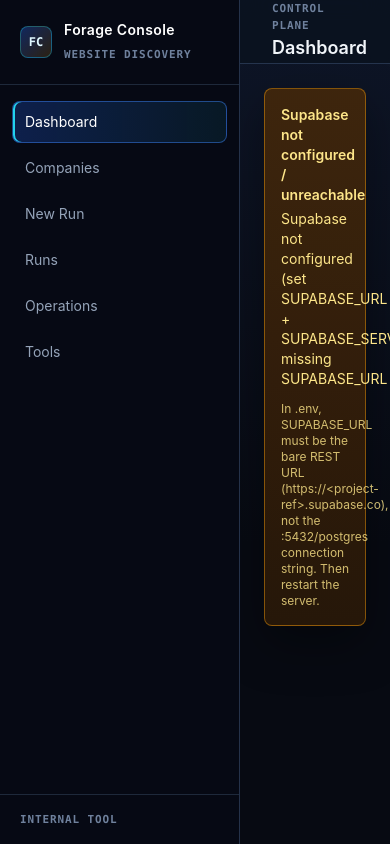
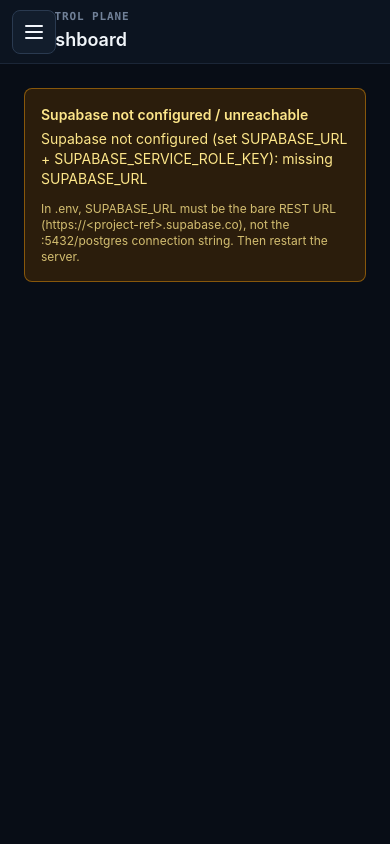
Before and after one commit to UY24/single_ra_firmo, a FastAPI app: page /app in a window 390 px wide. Run offline with FastAPI, Linux system fonts and the light colour scheme; parts of the project's set-up code (start-up, migrations or seed data) failed here and were passed over; some libraries are stand-ins or nearby versions.

Commit message:
feat: add responsive Midnight Ledger shell

```diff
--- a/backend/app/static/css/app.css
+++ b/backend/app/static/css/app.css
@@ -2,24 +2,28 @@
 
 :root {
   color-scheme: dark;
-  --bg: #070a12;
-  --bg-elevated: #0b1220;
-  --panel: #0f172a;
-  --panel-strong: #111c31;
-  --panel-soft: #111827;
-  --border: #223047;
-  --border-strong: #31435f;
-  --text: #eef4ff;
-  --muted: #9fb0ca;
-  --subtle: #6f819d;
-  --blue: #3b82f6;
-  --blue-strong: #2563eb;
-  --cyan: #22d3ee;
-  --amber: #f59e0b;
-  --green: #34d399;
-  --red: #f87171;
-  --shadow: 0 18px 48px rgba(0, 0, 0, 0.35);
-  --ring: 0 0 0 3px rgba(34, 211, 238, 0.22);
+  --bg: #080d16;
+  --bg-elevated: #0c1420;
+  --sidebar: #0b111c;
+  --panel: #0f1724;
+  --panel-strong: #121d2c;
+  --panel-soft: #0c1420;
+  --border: #1b2637;
+  --border-strong: #2a3a50;
+  --text: #f3f7fd;
+  --muted: #a6b3c6;
+  --subtle: #718198;
+  --accent: #65d6ad;
+  --accent-strong: #4cc697;
+  --accent-soft: #10251f;
+  --blue: #60a5fa;
+  --blue-strong: #3b82f6;
+  --cyan: #67e8f9;
+  --amber: #fbbf24;
+  --green: var(--accent);
+  --red: #fb7185;
+  --shadow: 0 16px 40px rgba(0, 0, 0, 0.3);
+  --ring: 0 0 0 3px rgba(101, 214, 173, 0.25);
 }
 
 * {
@@ -29,9 +33,7 @@
 
 body {
   min-height: 100vh;
-  background:
-    linear-gradient(180deg, rgba(15, 23, 42, 0.92), rgba(7, 10, 18, 1) 34rem),
-    var(--bg) !important;
+  background: var(--bg) !important;
   color: var(--text) !important;
   font-family: Inter, ui-sans-serif, system-ui, -apple-system, BlinkMacSystemFont, "Segoe UI", sans-serif;
   letter-spacing: 0;
@@ -75,12 +78,12 @@ select:focus-visible {
 
 /* Shell */
 .app-shell {
-  background: transparent;
+  background: var(--bg);
 }
 
 .app-sidebar {
-  background: #060914;
-  border-right: 1px solid rgba(49, 67, 95, 0.72);
+  background: var(--sidebar);
+  border-right: 1px solid var(--border);
 }
 
 .brand-mark {
@@ -89,38 +92,52 @@ select:focus-visible {
   width: 2rem;
   align-items: center;
   justify-content: center;
-  border: 1px solid rgba(34, 211, 238, 0.34);
+  border: 1px solid rgba(101, 214, 173, 0.4);
   border-radius: 0.5rem;
-  background: linear-gradient(135deg, rgba(37, 99, 235, 0.34), rgba(245, 158, 11, 0.16));
-  color: #dff7ff;
+  background: var(--accent-soft);
+  color: var(--accent);
   font-family: ui-monospace, SFMono-Regular, Menlo, Monaco, Consolas, monospace;
   font-size: 0.75rem;
   font-weight: 700;
 }
 
 .nav-link {
+  display: flex !important;
+  align-items: center;
+  gap: 0.75rem;
   border: 1px solid transparent;
   border-radius: 0.5rem !important;
-  color: #94a3b8;
+  color: var(--muted);
 }
 
 .nav-link:hover {
-  background: rgba(15, 23, 42, 0.96);
-  border-color: rgba(49, 67, 95, 0.86);
-  color: #eef4ff;
+  background: var(--panel-soft);
+  border-color: var(--border);
+  color: var(--text);
 }
 
 .nav-link.active {
-  background: linear-gradient(90deg, rgba(37, 99, 235, 0.26), rgba(34, 211, 238, 0.08));
-  border-color: rgba(59, 130, 246, 0.48);
-  color: #ffffff;
-  box-shadow: inset 2px 0 0 0 var(--cyan);
+  background: var(--accent-soft);
+  border-color: rgba(101, 214, 173, 0.32);
+  color: var(--accent);
+  box-shadow: inset 2px 0 0 var(--accent);
+}
+
+.nav-icon {
+  width: 1.125rem;
+  height: 1.125rem;
+  flex: 0 0 auto;
 }
 
 .app-header {
-  background: rgba(11, 18, 32, 0.9);
-  border-bottom: 1px solid rgba(49, 67, 95, 0.72);
-  backdrop-filter: blur(14px);
+  background: var(--bg-elevated);
+  border-bottom: 1px solid var(--border);
+  padding-inline: 2rem;
+}
+
+.mobile-nav-toggle,
+.sidebar-backdrop {
+  display: none;
 }
 
 .view-kicker {
@@ -145,8 +162,8 @@ select:focus-visible {
 .callout {
   border: 1px solid var(--border);
   border-radius: 0.5rem;
-  background: linear-gradient(180deg, rgba(17, 28, 49, 0.94), rgba(11, 18, 32, 0.94));
-  box-shadow: var(--shadow);
+  background: var(--panel);
+  box-shadow: none;
 }
 
 .panel {
@@ -289,13 +329,13 @@ button:disabled,
 
 .callout-amber {
   border-color: rgba(245, 158, 11, 0.45);
-  background: linear-gradient(180deg, rgba(69, 40, 10, 0.88), rgba(43, 25, 8, 0.88));
+  background: #2b1d0c;
   color: #fde68a;
 }
 
 .callout-red {
   border-color: rgba(248, 113, 113, 0.5);
-  background: linear-gradient(180deg, rgba(69, 10, 10, 0.9), rgba(42, 9, 9, 0.9));
+  background: #2a1014;
   color: #fecaca;
 }
 
@@ -548,7 +687,106 @@ tbody tr:hover {
   }
 }
 
-@media (max-width: 720px) {
+@media (max-width: 767px) {
+  body.nav-open {
+    overflow: hidden;
+  }
+
+  .app-sidebar {
+    position: fixed;
+    inset: 0 auto 0 0;
+    z-index: 50;
+    width: min(17rem, 85vw) !important;
+    visibility: hidden;
+    transform: translateX(-100%);
+    box-shadow: var(--shadow);
+    transition: transform 200ms ease, visibility 0s linear 200ms;
+  }
+
+  .app-sidebar.is-open {
+    visibility: visible;
+    transform: translateX(0);
+    transition-delay: 0s;
+  }
+
+  .mobile-nav-toggle {
+    position: fixed;
+    top: 0.625rem;
+    left: 0.75rem;
+    z-index: 60;
+    display: inline-flex;
+    width: 2.75rem;
+    height: 2.75rem;
+    align-items: center;
+    justify-content: center;
+    border: 1px solid var(--border-strong);
+    border-radius: 0.5rem;
+    background: var(--panel-strong);
+    color: var(--text);
+    transition: left 200ms ease, background-color 180ms ease, border-color 180ms ease, color 180ms ease, box-shadow 180ms ease;
+  }
+
+  .mobile-nav-toggle:hover {
+    border-color: rgba(101, 214, 173, 0.5);
+    color: var(--accent);
+  }
+
+  body.nav-open .mobile-nav-toggle {
+    left: calc(min(17rem, 85vw) - 3.5rem);
+  }
+
+  .mobile-nav-toggle-lines,
+  .mobile-nav-toggle-lines span {
+    display: block;
+  }
+
+  .mobile-nav-toggle-lines {
+    position: relative;
+    width: 1.125rem;
+    height: 0.875rem;
+  }
+
+  .mobile-nav-toggle-lines span {
+    position: absolute;
+    left: 0;
+    width: 100%;
+    height: 1.5px;
+    border-radius: 999px;
+    background: currentColor;
+    transition: transform 180ms ease, opacity 180ms ease, top 180ms ease;
+  }
+
+  .mobile-nav-toggle-lines span:nth-child(1) { top: 0; }
+  .mobile-nav-toggle-lines span:nth-child(2) { top: 0.375rem; }
+  .mobile-nav-toggle-lines span:nth-child(3) { top: 0.75rem; }
+
+  body.nav-open .mobile-nav-toggle-lines span:nth-child(1) {
+    top: 0.375rem;
+    transform: rotate(45deg);
+  }
+
+  body.nav-open .mobile-nav-toggle-lines span:nth-child(2) {
+    opacity: 0;
+  }
+
+  body.nav-open .mobile-nav-toggle-lines span:nth-child(3) {
+    top: 0.375rem;
+    transform: rotate(-45deg);
+  }
+
+  .sidebar-backdrop {
+    position: fixed;
+    inset: 0;
+    z-index: 40;
+    display: block;
+    background: rgba(2, 6, 12, 0.72);
+  }
+
+  .app-header {
+    padding-right: 1rem;
+    padding-left: 4.5rem;
+  }
+
   .content-wrap {
     max-width: none;
   }
--- a/backend/app/static/js/main.js
+++ b/backend/app/static/js/main.js
@@ -26,6 +26,78 @@ const VIEWS = {
   operations: renderOperations,
   tools: renderTools,
 };
+
+const NAV_ICON_PATHS = {
+  dashboard: ["M4 4h6v6H4z", "M14 4h6v6h-6z", "M4 14h6v6H4z", "M14 14h6v6h-6z"],
+  companies: ["M4 20V8l8-4v16", "M12 10h8v10", "M8 9v1", "M8 13v1", "M8 17v1", "M16 13v1", "M16 17v1"],
+  "new-run": ["M12 3a9 9 0 1 0 9 9", "M12 7v10", "M7 12h10"],
+  runs: ["M4 12a8 8 0 1 0 2.34-5.66L4 8", "M4 4v4h4", "M12 8v5l3 2"],
+  operations: ["M4 6h10", "M18 6h2", "M4 12h2", "M10 12h10", "M4 18h7", "M15 18h5", "M14 4v4", "M6 10v4", "M11 16v4"],
+  tools: ["M14.7 6.3a4 4 0 0 0-5-5L12 4 9 7 6.3 4.3a4 4 0 0 0 5 5L19 17a1.4 1.4 0 0 1-2 2l-7.7-7.7"],
+};
+
+function mountNavIcons() {
+  const namespace = "http://www.w3.org/2000/svg";
+  document.querySelectorAll("#sidebar-nav .nav-link[data-nav]").forEach((link) => {
+    if (link.querySelector(".nav-icon")) return;
+    const paths = NAV_ICON_PATHS[link.dataset.nav];
+    if (!paths) return;
+
+    const icon = document.createElementNS(namespace, "svg");
+    icon.setAttribute("class", "nav-icon");
+    icon.setAttribute("viewBox", "0 0 24 24");
+    icon.setAttribute("aria-hidden", "true");
+    icon.setAttribute("fill", "none");
+    icon.setAttribute("stroke", "currentColor");
+    icon.setAttribute("stroke-width", "1.75");
+    icon.setAttribute("stroke-linecap", "round");
+    icon.setAttribute("stroke-linejoin", "round");
+
+    paths.forEach((pathData) => {
+      const path = document.createElementNS(namespace, "path");
+      path.setAttribute("d", pathData);
+      icon.append(path);
+    });
+    link.prepend(icon);
+  });
+}
+
+function setDrawerOpen(open) {
+  const sidebar = document.getElementById("app-sidebar");
+  const toggle = document.getElementById("sidebar-toggle");
+  const backdrop = document.getElementById("sidebar-backdrop");
+  if (!sidebar || !toggle || !backdrop) return;
+
+  const wasOpen = sidebar.classList.contains("is-open");
+  sidebar.classList.toggle("is-open", open);
+  backdrop.classList.toggle("hidden", !open);
+  toggle.setAttribute("aria-expanded", String(open));
+  toggle.setAttribute("aria-label", open ? "Close navigation" : "Open navigation");
+  document.body.classList.toggle("nav-open", open);
+
+  if (wasOpen && !open) toggle.focus({ preventScroll: true });
+}
+
+function bindShellInteractions() {
+  const toggle = document.getElementById("sidebar-toggle");
+  const backdrop = document.getElementById("sidebar-backdrop");
+  const sidebarNav = document.getElementById("sidebar-nav");
+  if (!toggle || !backdrop || !sidebarNav) return;
+
+  mountNavIcons();
+  toggle.addEventListener("click", () => {
+    setDrawerOpen(toggle.getAttribute("aria-expanded") !== "true");
+  });
+  backdrop.addEventListener("click", () => setDrawerOpen(false));
+  sidebarNav.addEventListener("click", (event) => {
+    if (event.target.closest(".nav-link")) setDrawerOpen(false);
+  });
+  document.addEventListener("keydown", (event) => {
+    if (event.key === "Escape" && toggle.getAttribute("aria-expanded") === "true") {
+      setDrawerOpen(false);
+    }
+  });
+}
 
 function parseHash() {
   const hash = window.location.hash.replace(/^#\/?/, ""); // e.g. "runs?company_id=x" | "runs/abc"
@@ -78,4 +150,7 @@ function route() {
 }
 
 window.addEventListener("hashchange", route);
-window.addEventListener("DOMContentLoaded", route);
+window.addEventListener("DOMContentLoaded", () => {
+  bindShellInteractions();
+  route();
+});
--- a/backend/app/templates/index.html
+++ b/backend/app/templates/index.html
@@ -9,11 +9,26 @@
 </head>
 <body class="h-full bg-slate-950 text-slate-100 antialiased">
   <div class="app-shell flex h-screen overflow-hidden">
+    <button
+      id="sidebar-toggle"
+      class="mobile-nav-toggle"
+      type="button"
+      aria-label="Open navigation"
+      aria-controls="app-sidebar"
+      aria-expanded="false"
+    >
+      <span class="mobile-nav-toggle-lines" aria-hidden="true">
+        <span></span>
+        <span></span>
+        <span></span>
+      </span>
+    </button>
+    <div id="sidebar-backdrop" class="sidebar-backdrop hidden" aria-hidden="true"></div>
 
     <!-- Sidebar -->
-    <aside class="app-sidebar flex w-60 shrink-0 flex-col text-slate-300">
+    <aside id="app-sidebar" class="app-sidebar flex w-60 shrink-0 flex-col text-slate-300">
       <div class="flex items-center gap-3 px-5 py-5 border-b border-slate-800">
-        <span class="brand-mark">FC</span>
+        <span class="brand-mark">F</span>
         <span>
           <span class="block text-sm font-semibold tracking-wide text-white">Forage Console</span>
           <span class="view-kicker">Website discovery</span>
```
Also changed, not shown: other parts of backend/app/static/css/app.css (+148 -25 lines).
